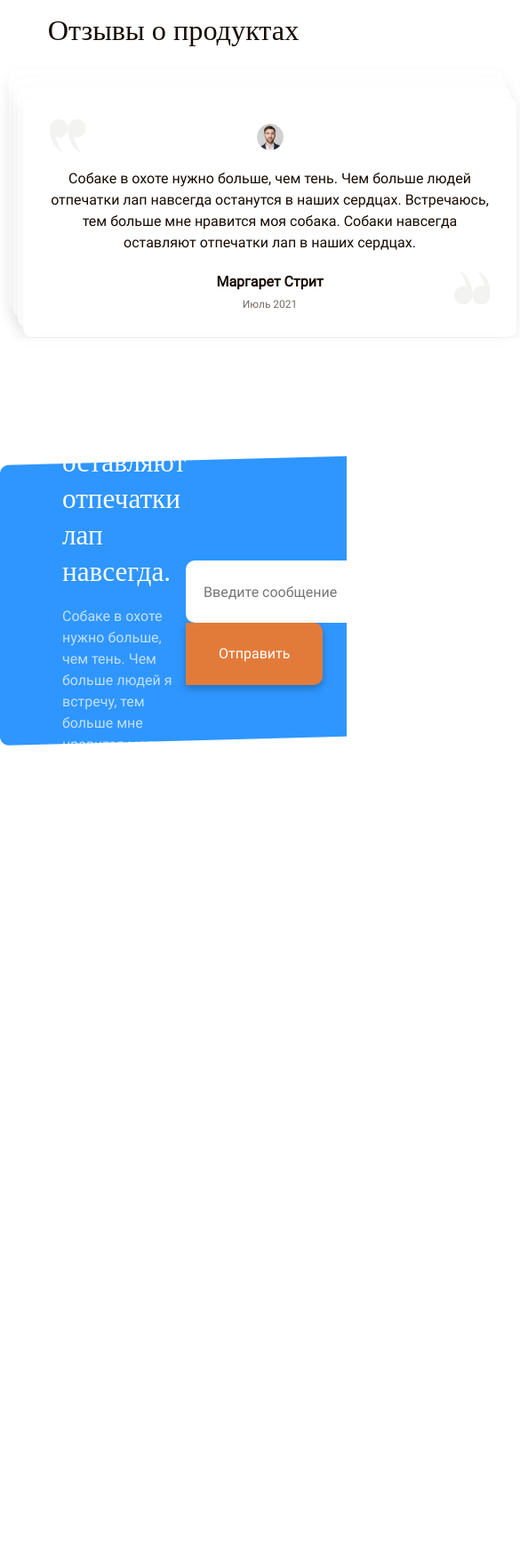
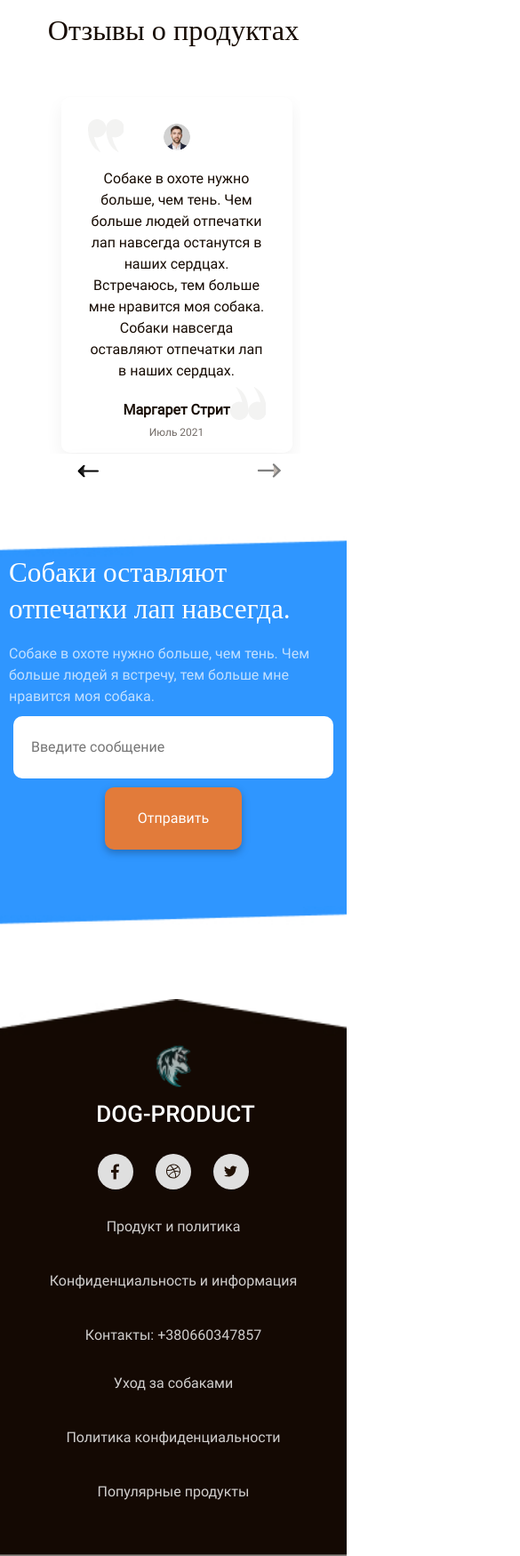
Before and after one commit to nikolaos-franklin/dog.project, a website: page app/index.html in a window 390 px wide. Shown: the part 6040-7789 px from the top of the page at 89% size, 585 px wide, since content can reach past the window. Before the commit the page ends 6948 px from the top, so only its background shows below. Drawn offline with nearby package versions, Linux system fonts and the light colour scheme; files that its build step writes are made by us from their sources; files whose address does not match are found by name.

Commit message:
added adaptive review section

```diff
--- a/app/index.html
+++ b/app/index.html
@@ -13,7 +13,7 @@
 
   <header class="header">
     <div class="container">
-      <div class="header__top">
+      <div class="header__top" id="header">
         <a class="logo">
           <img class="logo__img" src="images/logo.png" alt="logo">
           <span>DOG</span>
@@ -65,7 +65,7 @@
     </div>
   </header>
 
-  <section class="benefit" id="products">
+  <section class="benefit">
     <div class="container">
       <ul class="benefit__list">
         <li class="benefit__item">
@@ -114,7 +114,7 @@
     </div>
   </section>
 
-  <section class="products" id="popular">
+  <section class="products" id="products">
     <div class="container">
       <div class="products__inner">
         <h3 class="products__title title">
@@ -299,7 +299,7 @@
     </div>
   </section>
 
-  <section class="galery">
+  <section class="galery" id="popular">
     <div class="container">
       <div class="galery__inner">
         <div class="galery__left">
@@ -405,7 +405,7 @@
                 Хороший онлайн-магазин з доброзичливим інтерфейсом. Багатий вибір товарів за всіма напрямками за цілком
                 прийнятними цінами. Приваблює також простота оформлення замовлень
               </p>
-              <div class="star"></div>
+              <div class="star" data-rateyo-rating="3"></div>
               <h4 class="reviews__comment-name">
                 Виктор Колинз
               </h4>
@@ -440,7 +440,7 @@
     </div>
   </section>
 
-  <!-- <footer class="footer">
+  <footer class="footer">
     <div class="container">
       <div class="footer__inner">
         <div class="footer__list">
@@ -504,7 +504,7 @@
         </div>
       </div>
     </div>
-  </footer> -->
+  </footer>
 
 
   <script src="js/main.min.js"></script>
--- a/app/js/main.js
+++ b/app/js/main.js
@@ -1,7 +1,37 @@
 $(function(){
+
+  // When the user scrolls the page, execute myFunction
+window.onscroll = function() {myFunction()};
+
+// Get the header
+var header = document.getElementById("header");
+
+// Get the offset position of the navbar
+var sticky = header.offsetTop;
+
+// Add the sticky class to the header when you reach its scroll position. Remove "sticky" when you leave the scroll position
+function myFunction() {
+  if (window.pageYOffset >= sticky) {
+    header.classList.add("sticky");
+  } else {
+    header.classList.remove("sticky");
+  }
+}
+
+  var $page = $('html, body');
+  $('a[href*="#"]').click(function() {
+    $page.animate({
+        scrollTop: $($.attr(this, 'href')).offset().top
+    }, 600);
+    return false;
+});
 
   $('.user-nav__btn').on('click', function(){
     $('.menu__list').toggleClass('menu__list--active');
+  });
+
+  $('.menu__link').on('click', function(){
+    $('.menu__list').removeClass('menu__list--active');
   });
 
   $('.reviews__slider').slick({
@@ -13,5 +43,16 @@ $(function(){
    infinite: false,
     prevArrow: '<button type="button" class="reviews__slider-arrow--top"><svg width="17" height="27" viewBox="0 0 17 27" fill="#292929" xmlns="http://www.w3.org/2000/svg"><path d="M8.38889 25.6113L8.38889 2.00022" stroke="black" stroke-width="2.3" stroke-linecap="round"stroke-linejoin="round"/><path d="M1.77778 8.61133L8.38889 2.00022L15 8.61133" stroke="black" stroke-width="2.3"stroke-linecap="round" stroke-linejoin="round" /></svg></button>',
     nextArrow: '<button type="button" class="reviews__slider-arrow--down"><svg width="14" height="24" viewBox="0 0 14 24" fill="#292929" xmlns="http://www.w3.org/2000/svg"><g><path d="M7.00043 1.47949L7.00043 22.9088" stroke="black" stroke-width="2" stroke-linecap="round"stroke-linejoin="round" /><path d="M13.0004 16.9086L7.00022 22.9088L1 16.9086" stroke="black" stroke-width="2"stroke-linecap="round" stroke-linejoin="round"/></g></svg></button>',
+    // responsive: [
+    //  {
+    //   breakpoint: 770,
+    //   settings: {
+    //     arrows: false,
+    //     dots: true,
+    //     // vertical: false,
+    //   }
+    //  }
+    // ]
  })
+
 });
--- a/app/scss/_libs.scss
+++ b/app/scss/_libs.scss
@@ -1 +1,3 @@
 @import '../../node_modules/slick-carousel/slick/slick.scss';
+
+// @import '../../node_modules/rateyo/lib/cjs/rateyo';
--- a/app/scss/_media.scss
+++ b/app/scss/_media.scss
@@ -65,6 +65,12 @@
     &__item-content {
       max-width: 500px;
       padding: 0 30px;
+    }
+  }
+  .form-message {
+    &__inner {
+      flex-direction: column;
+      padding: 30px 0;
     }
   }
 }
@@ -150,6 +156,46 @@
       line-height: 55px;
     }
   }
+  .footer {
+    padding-bottom: 60px;
+    &__list {
+      flex-direction: column;
+    }
+    &__box {
+      order: -2;
+    }
+    &__logo {
+      padding-top: 50px;
+      margin-bottom: 30px;
+    }
+    &__list-left,
+    &__list-right {
+      margin-top: 30px;
+      text-align: center;
+    }
+  }
+  .reviews {
+    &__slider-arrows {
+      display: flex;
+      justify-content: center;
+      align-items: center;
+    }
+    &__slider-arrow--top,
+    &__slider-arrow--down {
+    transform: rotate(90deg);
+    top: 280px;
+    right: 270px;
+  }
+  &__slider-arrow--down {
+    right: 315px;
+    top: 281px;
+  }
+  .slick-arrow {
+    display: flex;
+    justify-content: center;
+    align-items: center;
+  }
+ }
 }
 
 @media (max-width: 620px) {
@@ -175,6 +221,73 @@
     &__left-item {
        width: 200px;
        margin: 0 auto;
+    }
+  }
+  .form-message {
+    &__inner {
+      padding-bottom: 30px;
+      background-size: cover;
+      height: 385px;
+      display: block;
+      background-position: bottom;
+    }
+    &__content {
+      padding: 0 10px;
+      margin: 0 auto;
+      margin-bottom: 10px;
+    }
+    &__form {
+      width: 100%;
+      padding: 0 15px;
+    }
+    &__input {
+      margin-bottom: 10px;
+      border-radius: 10px 10px 10px 10px;
+      width: 100%;
+    }
+    &__btn {
+      border-radius: 10px 10px 10px 10px;
+      display: block;
+      margin: 0 auto;
+    }
+  }
+  .reviews {
+    &__box {
+      width: 260px;
+      height: 400px;
+    }
+    &__box-item {
+      width: 100%;
+      height: 100%;
+    }
+    &__comment {
+      width: 260px !important;
+      height: 400px;
+      margin: auto;
+    }
+    &__slider {
+      width: 285px !important;
+      height: 405px;
+    }
+    .slick-slide {
+      width: 260px !important;
+      margin: 0 auto;
+    }
+  }
+  .reviews {
+    &__slider-arrow--top,
+    &__slider-arrow--down {
+      transform: rotate(90deg);
+      bottom: -160px;
+      right: 20px;
+    }
+
+    &__slider-arrow--down {
+      right: 225px;
+      bottom: -160px;
+    }
+    &__box-item {
+      display: none;
     }
   }
 }
@@ -253,4 +366,9 @@
       max-width: 120px;
     }
   }
+  .form-message {
+    &__inner {
+      height: 460px;
+    }
+  }
 }
--- a/app/scss/style.scss
+++ b/app/scss/style.scss
@@ -44,6 +44,21 @@
     width: 480px;
   }
 }
+
+.sticky {
+  position: fixed;
+  top: 0;
+  left: 0;
+  width: 100%;
+  background-color: #FCF2EB;
+  padding-left: 15px;
+  padding-right: 15px;
+  z-index: 100;
+}
+.sticky+.header__bottom {
+  padding-top: 100px;
+}
+
 
 .logo {
   display: flex;
@@ -492,7 +507,21 @@
     font-size: 12px;
     line-height: 24px;
   }
+  // .slick-dots {
+  //   display: flex;
+  //   padding-top: 15px;
+  //   button {
+  //     border: none;
+  //     border-radius: 50%;
+  //     background-color: #E27B3A;
+  //     margin: 0 10px;
+  //     color: #fff;
+  //     font-size: 0;
+  //     padding: 0 12px;
+  //   }
+  // }
 }
+
 
 .form-message {
   padding-bottom: 70px;
--- a/gulpfile.js
+++ b/gulpfile.js
@@ -36,6 +36,7 @@ function scripts(){
   return src([
     'node_modules/jquery/dist/jquery.js',
     'node_modules/slick-carousel/slick/slick.js',
+    // 'node_modules/rateyo/lib/cjs/rateyo.js',
     'app/js/main.js'
   ])
   .pipe(concat('main.min.js'))
--- a/package.json
+++ b/package.json
@@ -18,6 +18,7 @@
     "gulp-sass": "^4.1.0",
     "gulp-uglify": "^3.0.2",
     "jquery": "^3.6.0",
+    "rateyo": "^3.0.0-alpha.2",
     "slick-carousel": "^1.8.1"
   }
 }
```
Also changed, not shown: app/js/main.min.js.
